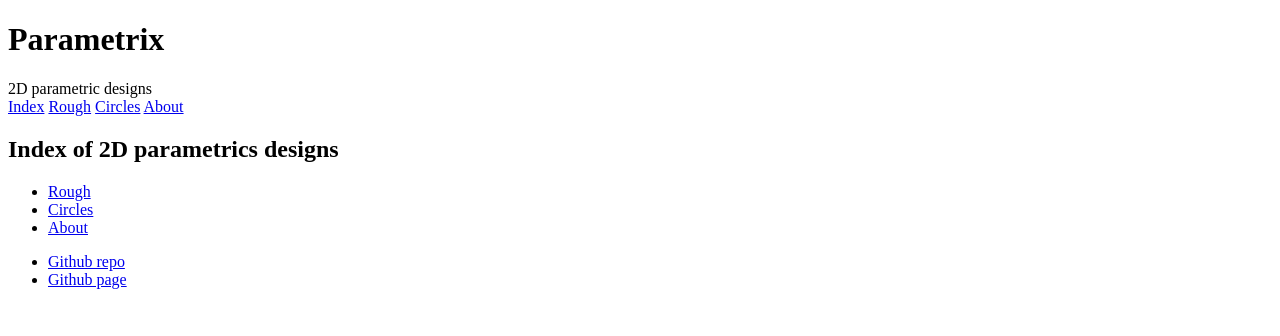
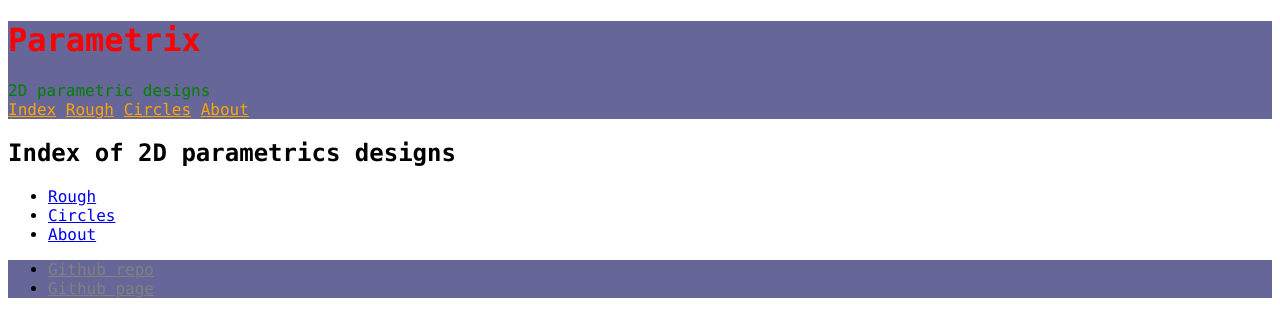
Before and after one commit to charlyoleg/parametrix, a SvelteKit app: page / in a window 1280 px wide. Shown: the top 336 px of the page. Built offline with nearby package versions, Linux system fonts and the light colour scheme.

Commit message:
a bit of style

```diff
--- a/src/routes/+layout.svelte
+++ b/src/routes/+layout.svelte
@@ -23,3 +23,32 @@
 		<li><a href="https://charlyoleg.github.io/parametrix/">Github page</a></li>
 	</ul>
 </footer>
+
+<style>
+	:global(body) {
+		font-family: 'Lucida Console', 'Monaco', 'Verdana';
+	}
+	header {
+		background-color: #666699;
+	}
+	header > h1 {
+		color: red;
+		size: 3em;
+	}
+	header > article {
+		color: green;
+		size: 1em;
+	}
+	nav {
+		background-color: #666699;
+	}
+	nav > a {
+		color: orange;
+	}
+	footer {
+		background-color: #666699;
+	}
+	footer > ul > li > a {
+		color: grey;
+	}
+</style>
```
